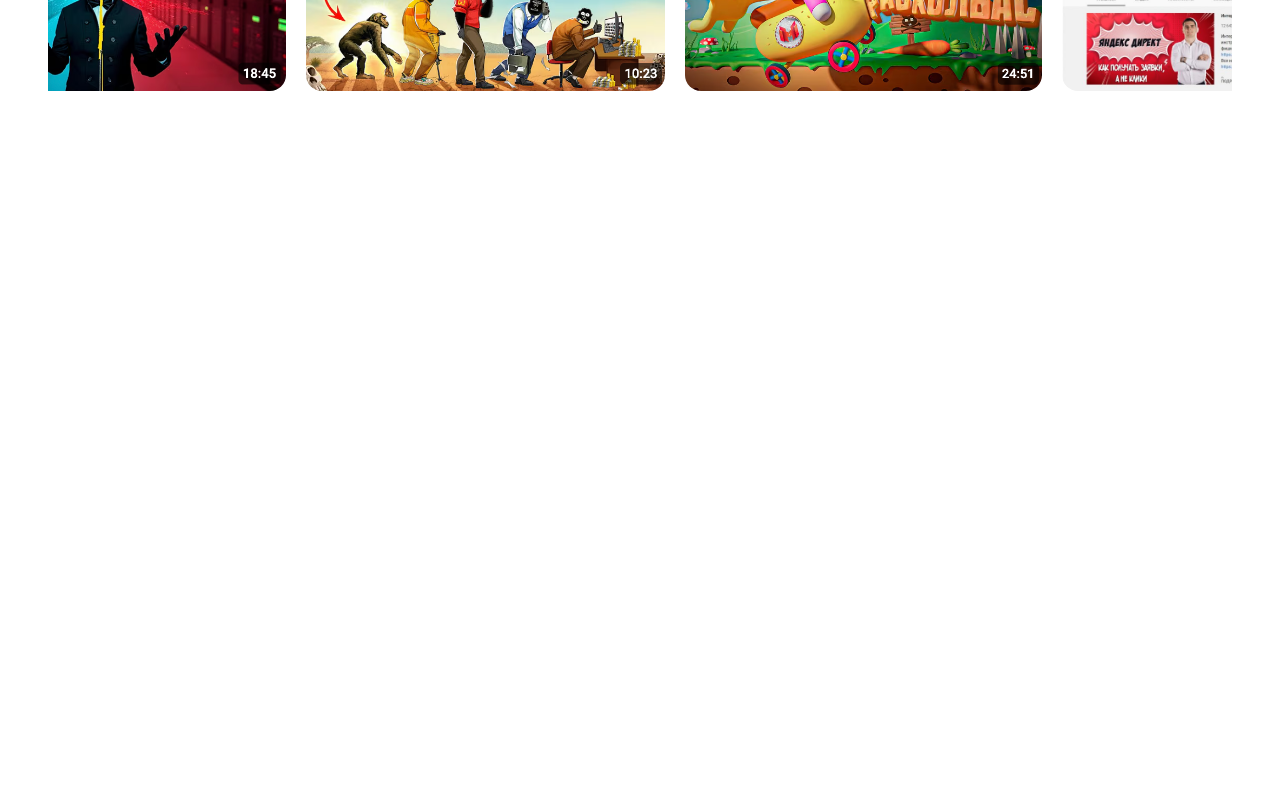
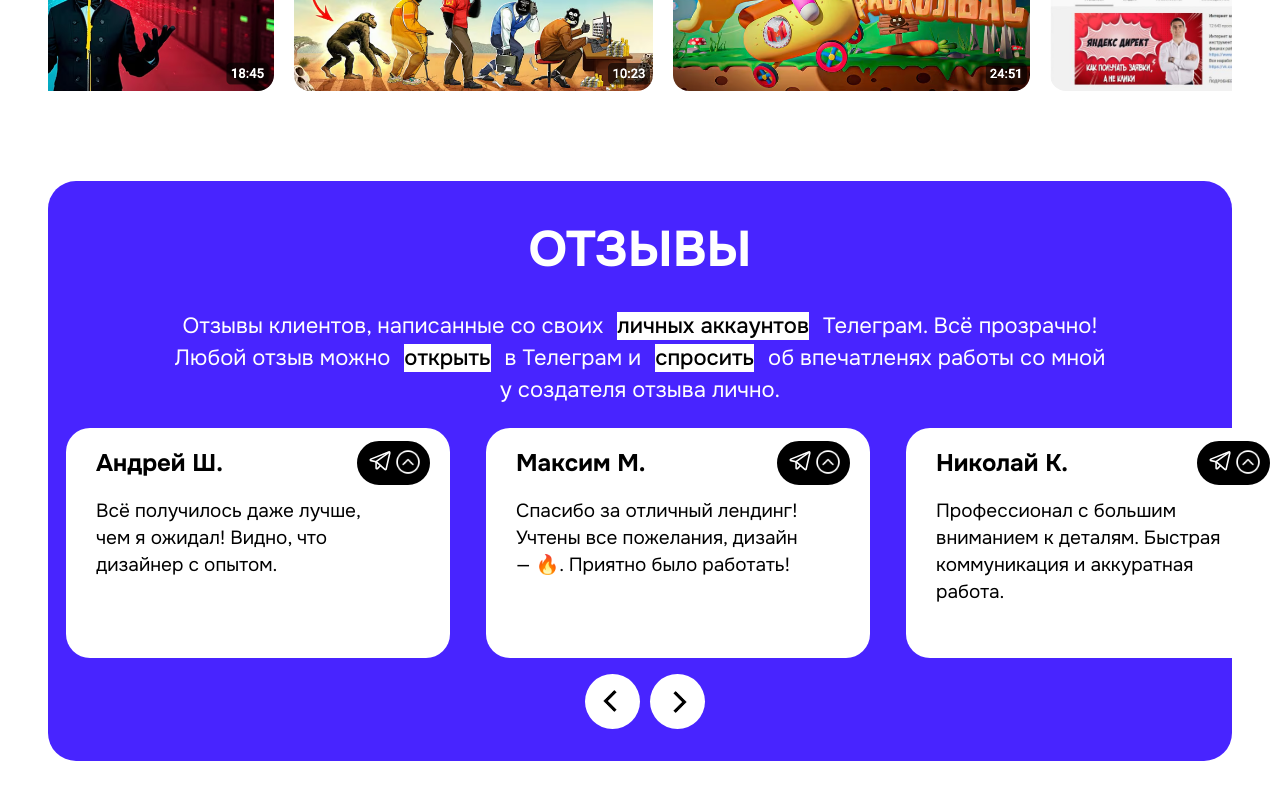
Before and after one commit to Danekkk24/Site-Card, a React (Vite) app: page / in a window 1280 px wide. Shown: the part 1804-2604 px from the top of the page. Before the commit the page ends 1933 px from the top, so only its background shows below. Built offline with nearby package versions, Linux system fonts and the light colour scheme.

Commit message:
Ready reviews block

```diff
--- a/src/components/Main/Main.jsx
+++ b/src/components/Main/Main.jsx
@@ -1,4 +1,5 @@
 import PortfolioBlock from './PortfolioBlock/PortfolioBlock.jsx'
+import ReviewsBlock from './ReviewsBlock/ReviewsBlock.jsx'
 import ServiceBlock from './ServiceBlock/ServiceBlock.jsx'
 import WelcomeBlock from './WelcomeBlock/WelcomeBlock.jsx'
 
@@ -8,6 +9,7 @@ export default function Main() {
 			<WelcomeBlock />
 			<ServiceBlock />
 			<PortfolioBlock />
+			<ReviewsBlock />
 		</main>
 	)
 }
--- /dev/null
+++ b/src/components/Main/ReviewsBlock/Review.jsx
@@ -0,0 +1,20 @@
+import styles from './reviews.module.css'
+
+export default function Review(props) {
+	return (
+		<div className={styles.review_card}>
+			<div className={styles.review_content}>
+				<div style={{ padding: '0 20px 0 30px' }}>
+					<div style={{ display: 'flex', placeItems: 'center' }}>
+						<h2 style={{ width: '90%' }}>{props.name}</h2>
+						<a className={styles.link} href={props.link} target='_blank'>
+							<p className={styles.telegram_icon} />
+							<p className={styles.array_corner_icon} />
+						</a>
+					</div>
+					<p className={styles.review}>{props.text}</p>
+				</div>
+			</div>
+		</div>
+	)
+}
--- /dev/null
+++ b/src/components/Main/ReviewsBlock/ReviewsBlock.jsx
@@ -0,0 +1,122 @@
+import { useEffect, useRef } from 'react'
+import Review from './Review'
+import styles from './reviews.module.css'
+
+export default function Reviews() {
+	const containerRef = useRef(null)
+	const reviewWidthRef = useRef(0)
+
+	const reveiws = [
+		<Review
+			key={1}
+			name='Владислав М.'
+			link='https://t.me/h1ckz'
+			text='Дизайн лаконичный, понятный и в то же время запоминающийся. Спасибо!'
+		></Review>,
+		<Review
+			key={2}
+			name='Андрей Ш.'
+			link='https://t.me/h1ckz'
+			text='Всё получилось даже лучше, чем я ожидал! Видно, что дизайнер с опытом.'
+		></Review>,
+		<Review
+			key={3}
+			name='Максим М.'
+			link='https://t.me/h1ckz'
+			text='Спасибо за отличный лендинг! Учтены все пожелания, дизайн — 🔥. Приятно было работать!'
+		></Review>,
+		<Review
+			key={4}
+			name='Николай К.'
+			link='https://t.me/h1ckz'
+			text='Профессионал с большим вниманием к деталям. Быстрая коммуникация и аккуратная работа.'
+		></Review>,
+		<Review
+			key={5}
+			name='Ульяна Щ.'
+			link='https://t.me/h1ckz'
+			text='Крутой результат! Особенно порадовало, что дизайнер сам предложил интересные решения — прям в точку.'
+		></Review>,
+	]
+
+	const visibleReviews = 3
+
+	const handleScroll = () => {
+		const box = containerRef.current
+		const width = reviewWidthRef.current * visibleReviews
+
+		if (box.scrollLeft <= 0) {
+			box.style.scrollBehavior = 'auto'
+			box.scrollLeft = box.scrollWidth - 2 * width
+			box.style.scrollBehavior = 'smooth'
+		}
+		if (box.scrollLeft >= box.scrollWidth - width) {
+			box.style.scrollBehavior = 'auto'
+			box.scrollLeft = width
+			box.style.scrollBehavior = 'smooth'
+		}
+	}
+
+	const btnPrewReview = () => {
+		const box = containerRef.current
+		box.scrollLeft -= reviewWidthRef.current
+	}
+	const btnNextReview = () => {
+		const box = containerRef.current
+		box.scrollLeft += reviewWidthRef.current
+	}
+
+	useEffect(() => {
+		const box = containerRef.current
+
+		requestAnimationFrame(() => {
+			const firstReview = box.querySelector(`.${styles.review_card}`)
+
+			if (!firstReview) return
+
+			reviewWidthRef.current = firstReview.clientWidth
+			const width = reviewWidthRef.current * visibleReviews
+
+			box.scrollLeft = (box.scrollWidth - width) / 2
+			box.addEventListener('scroll', handleScroll)
+		})
+
+		return () => {
+			box.removeEventListener('scroll', handleScroll)
+		}
+	}, [])
+
+	return (
+		<section className={styles.review_block}>
+			<h1>ОТЗЫВЫ</h1>
+			<p className={styles.description}>
+				Отзывы клиентов, написанные со своих{' '}
+				<span className={styles.selecting}>личных аккаунтов</span> Телеграм. Всё
+				прозрачно!
+				<br />
+				Любой отзыв можно <span className={styles.selecting}>открыть</span> в
+				Телеграм и <span className={styles.selecting}>спросить</span> об
+				впечатленях работы со мной
+				<br />у создателя отзыва лично.
+			</p>
+			<div className={styles.review_carousel}>
+				<div className={styles.review_container} ref={containerRef}>
+					{reveiws.slice(-visibleReviews)}
+					{reveiws}
+					{reveiws.slice(0, visibleReviews)}
+				</div>
+			</div>
+			<div style={{ display: 'flex', justifyContent: 'center' }}>
+				<div
+					className={styles.next_button}
+					style={{ transform: 'rotate(180deg)' }}
+				>
+					<p className={styles.array_next_icon} onClick={btnPrewReview} />
+				</div>
+				<div className={styles.next_button}>
+					<p className={styles.array_next_icon} onClick={btnNextReview} />
+				</div>
+			</div>
+		</section>
+	)
+}
--- /dev/null
+++ b/src/components/Main/ReviewsBlock/reviews.module.css
@@ -0,0 +1,127 @@
+.review_block {
+	margin: 80px 0;
+	height: 580px;
+	border-radius: 28px;
+	background: #4824ff;
+}
+
+.review_block h1 {
+	color: #fff;
+	text-align: center;
+	font-size: 50px;
+	padding-top: 36px;
+}
+
+.review_block .description {
+	color: #fff;
+	text-align: center;
+	margin-top: -12px;
+	font-size: 22px;
+	line-height: 32px;
+}
+
+.review_block .selecting {
+	background: #fff;
+	color: black;
+	margin: 0 8px;
+	font-weight: 500;
+}
+
+.review_carousel {
+	display: flex;
+	justify-content: center;
+	margin: auto;
+	width: 1260px;
+}
+
+.review_container {
+	display: flex;
+	overflow-x: scroll;
+	scroll-behavior: smooth;
+	overflow: hidden;
+}
+
+.next_button {
+	width: 55px;
+	height: 55px;
+	border-radius: 50%;
+	background: #fff;
+	cursor: pointer;
+	transition: 0.7s;
+	align-content: center;
+	margin: 16px 0 0 10px;
+}
+
+.next_button .array_next_icon {
+	content: url(../../../images/next_and_prew_btn.png);
+	scale: 0.7;
+	height: 50px;
+	padding: 0px;
+	margin: -10px 5px;
+}
+
+.next_button:hover {
+	background-color: #00000050;
+}
+
+.next_button:hover .array_next_icon {
+	filter: invert(100%);
+}
+
+.review_card {
+	min-width: 420px;
+}
+
+.review_content {
+	height: 230px;
+	width: 384px;
+	background: #fff;
+	border-radius: 24px;
+	margin: 0 18px;
+}
+
+.review_block .review {
+	margin-top: auto;
+	font-size: 19px;
+	line-height: 27px;
+	width: 90%;
+}
+
+.review_block .link {
+	display: flex;
+	position: right;
+	height: 40px;
+	width: 80px;
+	background-color: black;
+	border-radius: 24px;
+	cursor: pointer;
+	border: 2px solid black;
+	transition: 0.5s ease-in-out;
+}
+
+.review_block .link:hover {
+	border: 2px double #4824ff;
+	filter: drop-shadow(0 0 25px #4824ff90);
+}
+
+.review_block .telegram_icon {
+	margin: -7px -4px;
+	padding: 0;
+	position: relative;
+	content: url(../../../images/telegram.svg);
+	background: none;
+	filter: invert(100%);
+	scale: 0.5;
+	height: 50px;
+}
+
+.review_block .array_corner_icon {
+	margin: -6px -18px;
+	padding: 0;
+	position: relative;
+	content: url(../../../images/array_corner.png);
+	background: none;
+	filter: invert(100%);
+	scale: 0.5;
+	height: 50px;
+}
```
Also changed, not shown: src/images/array_corner.png (added), src/images/next_and_prew_btn.png (added).
